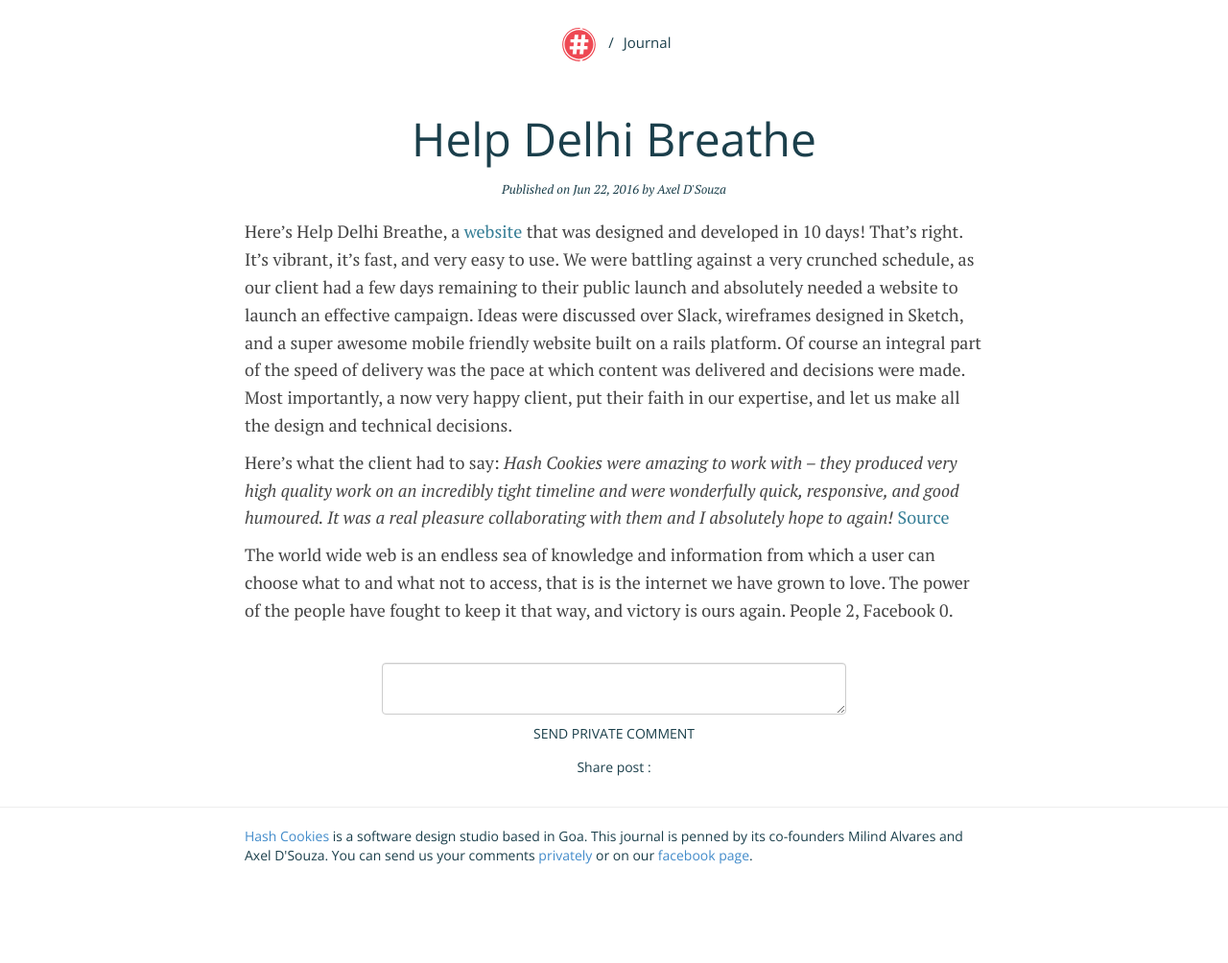
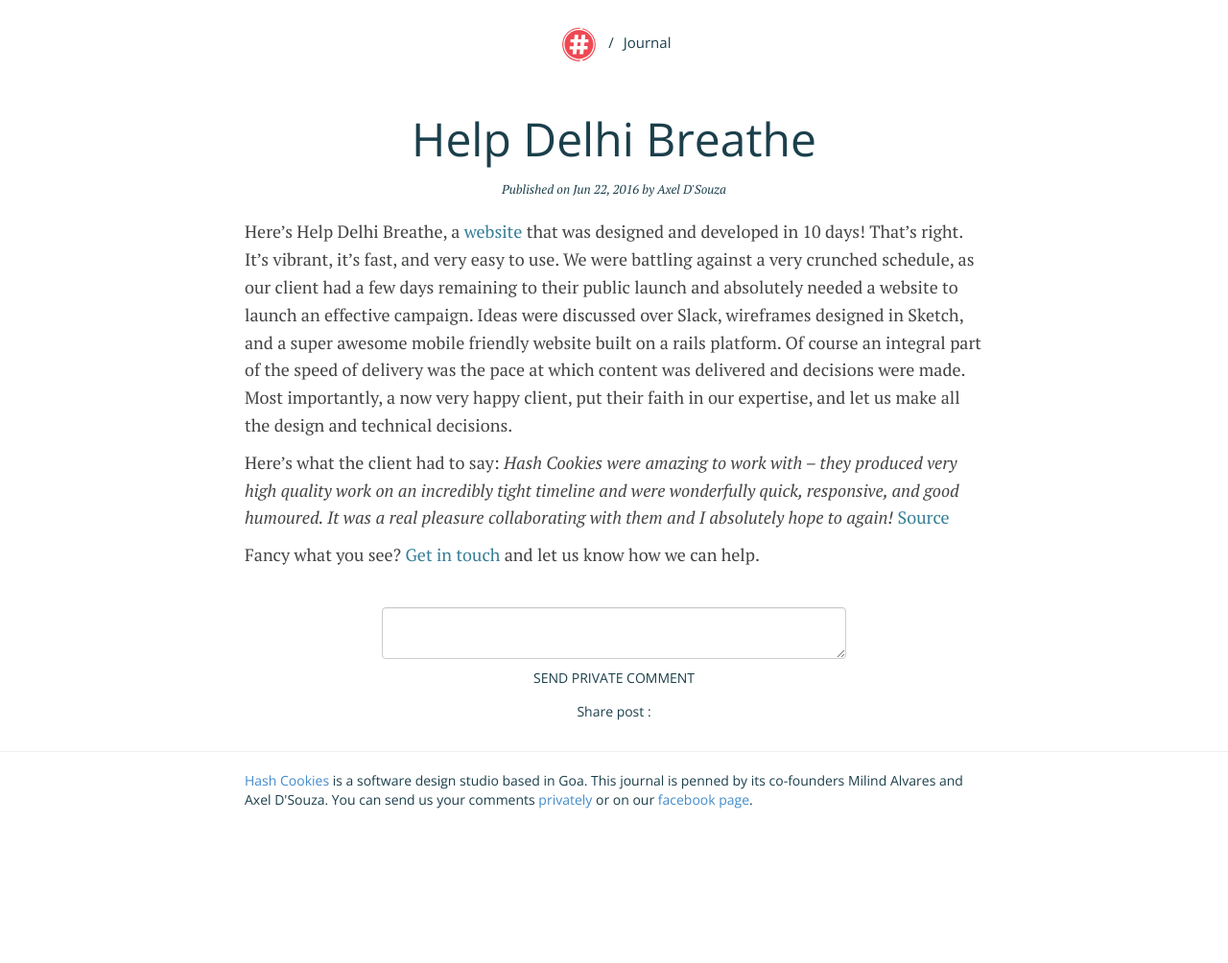
Before and after one commit to HashCookies/hashcookies.github.io, a Jekyll site: the page built from _posts/2016-06-22-help-delhi-breathe.markdown, in a window 1280 px wide. Shown: the whole page at 96% size. Built offline with Jekyll 4.4.1, drawn with Linux system fonts in a browser that asks for light colours; nearby versions of some CDN libraries; comment, search, counter and statistics services are not loaded; after the commit the page ends 946 px from its top, so only the background shows below that.

Commit message:
Adding contact link

```diff
--- a/_posts/2016-06-22-help-delhi-breathe.markdown
+++ b/_posts/2016-06-22-help-delhi-breathe.markdown
@@ -11,4 +11,4 @@
 Here’s what the client had to say:
 *Hash Cookies were amazing to work with – they produced very high quality work on an incredibly tight timeline and were wonderfully quick, responsive, and good humoured. It was a real pleasure collaborating with them and I absolutely hope to again!* [Source](https://www.facebook.com/hashcookies.social/reviews/)
 
-The world wide web is an endless sea of knowledge and information from which a user can choose what to and what not to access, that is is the internet we have grown to love. The power of the people have fought to keep it that way, and victory is ours again. People 2, Facebook 0.
+Fancy what you see? [Get in touch](http://hashcooki.es/contact/) and let us know how we can help.
```
